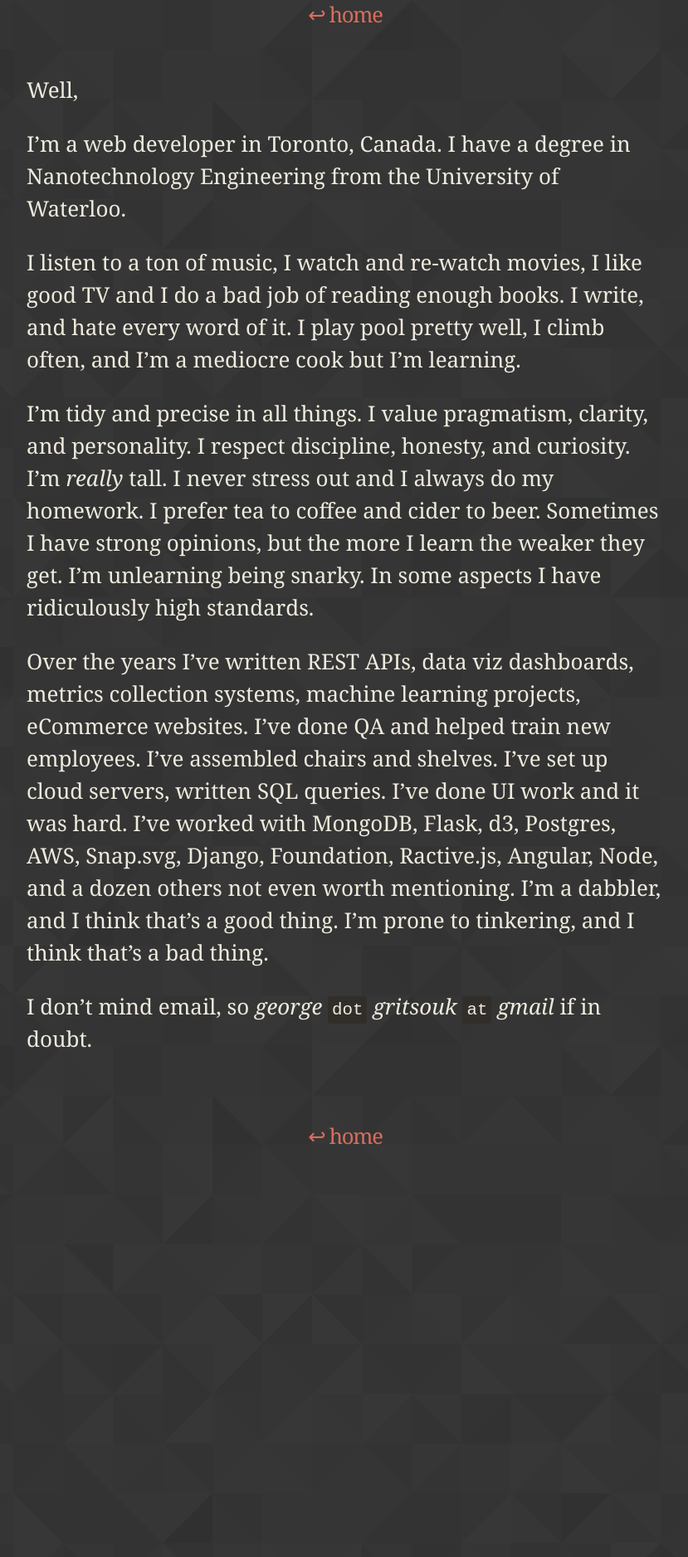
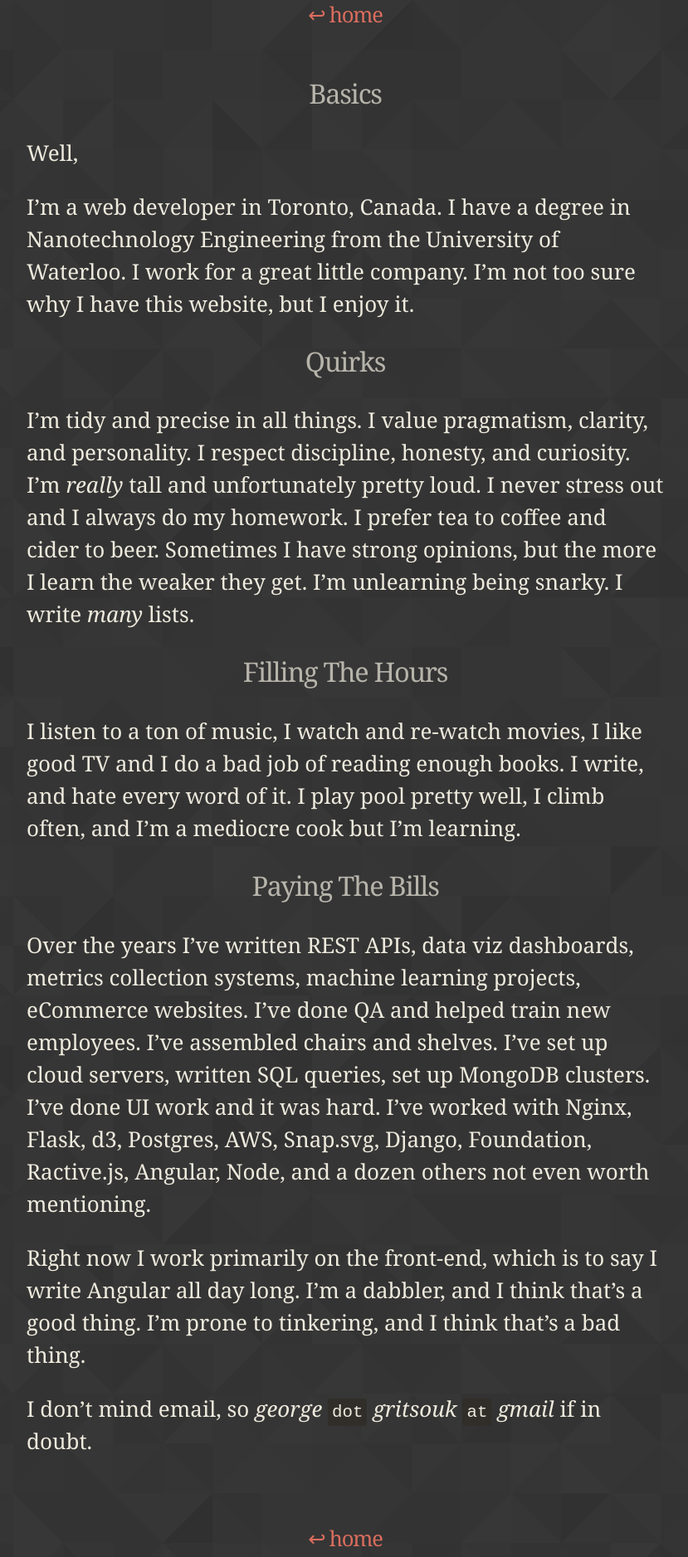
Before and after one commit to gggritso/site, a Jekyll site: the page built from about.md, in a window 1280 px wide. Shown: the whole page at 83% size, without its empty margins (224-1053 px from the left). Built offline with Jekyll 4.4.1, drawn with Linux system fonts in a browser that asks for light colours; before the commit the page ends 1392 px from its top, so only the background shows below that.

Commit message:
Break up the about page.

```diff
--- a/about.md
+++ b/about.md
@@ -2,14 +2,24 @@
 layout:	post
 ---
 
+## Basics
+
 Well,
 
-I'm a web developer in Toronto, Canada. I have a degree in Nanotechnology Engineering from the University of Waterloo.
+I'm a web developer in Toronto, Canada. I have a degree in Nanotechnology Engineering from the University of Waterloo. I work for a great little company. I'm not too sure why I have this website, but I enjoy it.
+
+## Quirks
+
+I’m tidy and precise in all things. I value pragmatism, clarity, and personality. I respect discipline, honesty, and curiosity. I’m _really_ tall and unfortunately pretty loud. I never stress out and I always do my homework. I prefer tea to coffee and cider to beer. Sometimes I have strong opinions, but the more I learn the weaker they get. I'm unlearning being snarky. I write _many_ lists.
+
+## Filling The Hours
 
 I listen to a ton of music, I watch and re-watch movies, I like good TV and I do a bad job of reading enough books. I write, and hate every word of it. I play pool pretty well, I climb often, and I'm a mediocre cook but I'm learning.
 
-I’m tidy and precise in all things. I value pragmatism, clarity, and personality. I respect discipline, honesty, and curiosity. I’m _really_ tall. I never stress out and I always do my homework. I prefer tea to coffee and cider to beer. Sometimes I have strong opinions, but the more I learn the weaker they get. I'm unlearning being snarky. In some aspects I have ridiculously high standards.
+## Paying The Bills
 
-Over the years I've written REST APIs, data viz dashboards, metrics collection systems, machine learning projects, eCommerce websites. I've done QA and helped train new employees. I've assembled chairs and shelves. I've set up cloud servers, written SQL queries. I've done UI work and it was hard. I've worked with MongoDB, Flask, d3, Postgres, AWS, Snap.svg, Django, Foundation, Ractive.js, Angular, Node, and a dozen others not even worth mentioning. I'm a dabbler, and I think that's a good thing. I'm prone to tinkering, and I think that's a bad thing.
+Over the years I've written REST APIs, data viz dashboards, metrics collection systems, machine learning projects, eCommerce websites. I've done QA and helped train new employees. I've assembled chairs and shelves. I've set up cloud servers, written SQL queries, set up MongoDB clusters. I've done UI work and it was hard. I've worked with Nginx, Flask, d3, Postgres, AWS, Snap.svg, Django, Foundation, Ractive.js, Angular, Node, and a dozen others not even worth mentioning.
+
+Right now I work primarily on the front-end, which is to say I write Angular all day long. I'm a dabbler, and I think that's a good thing. I'm prone to tinkering, and I think that's a bad thing.
 
 I don't mind email, so _george_ `dot` _gritsouk_ `at` _gmail_ if in doubt.
```
